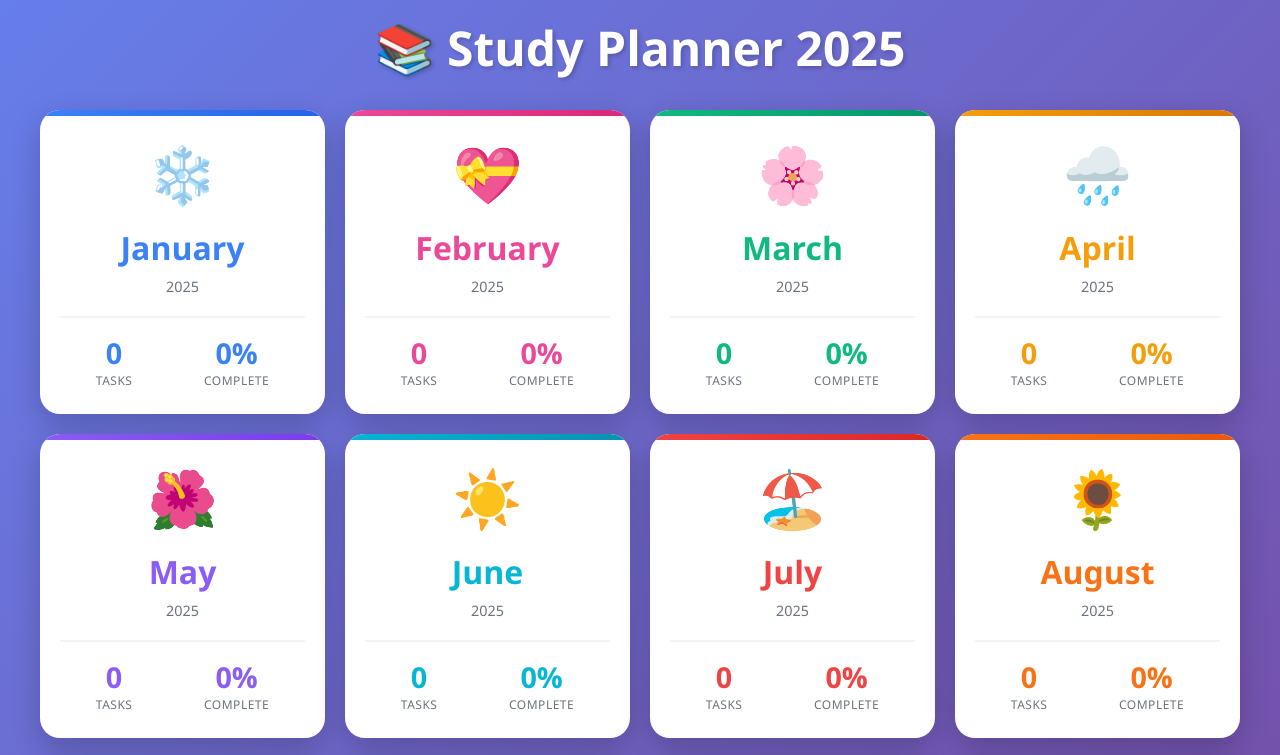
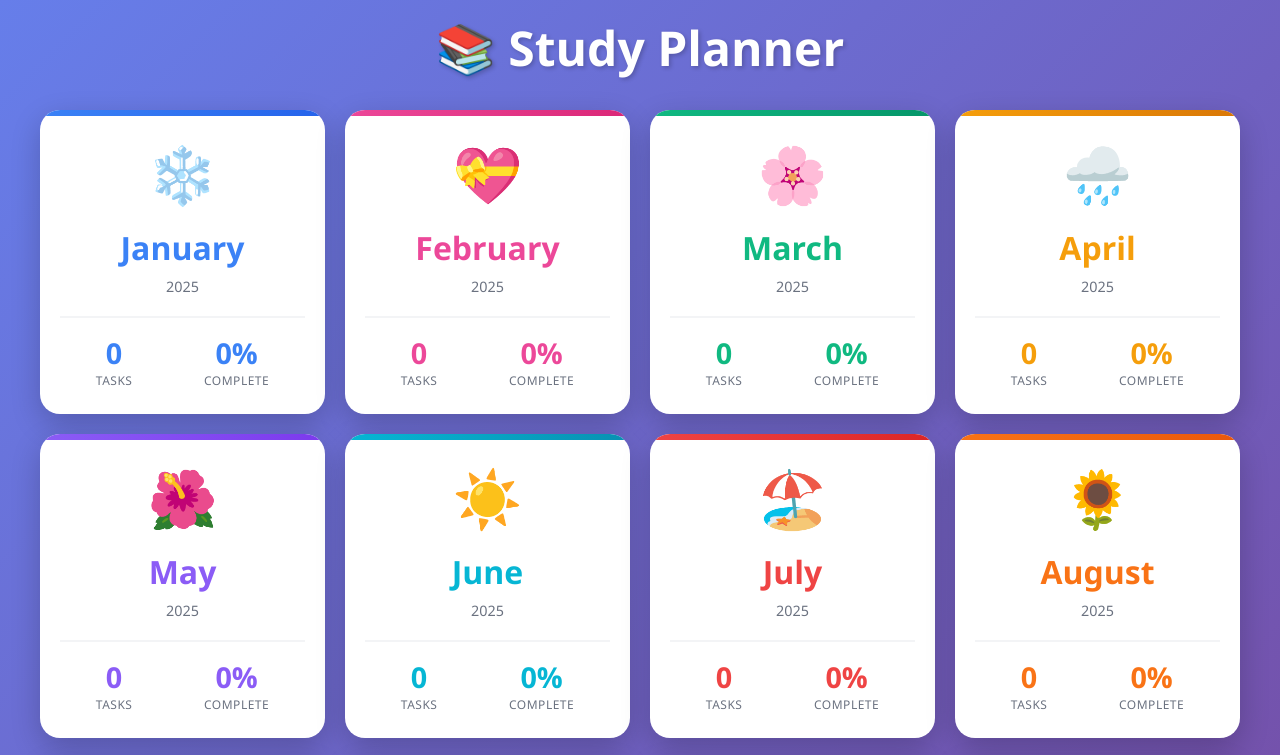
Before and after one commit to mehedi-monir/mehedi-monir.github.io, a plain HTML site: page index.html in a window 1280 px wide. Shown: the top 755 px of the page. Drawn offline with Linux system fonts and the light colour scheme.

Commit message:
Update title from 'Study Planner 2025' to 'Study Planner'

```diff
--- a/index.html
+++ b/index.html
@@ -513,7 +513,7 @@
     <div class="save-indicator" id="saveIndicator">✓ Saved</div>
 
     <div class="container">
-        <h1>📚 Study Planner 2025</h1>
+        <h1>📚 Study Planner</h1>
 
         <div class="months-grid" id="monthsGrid"></div>
 
```
